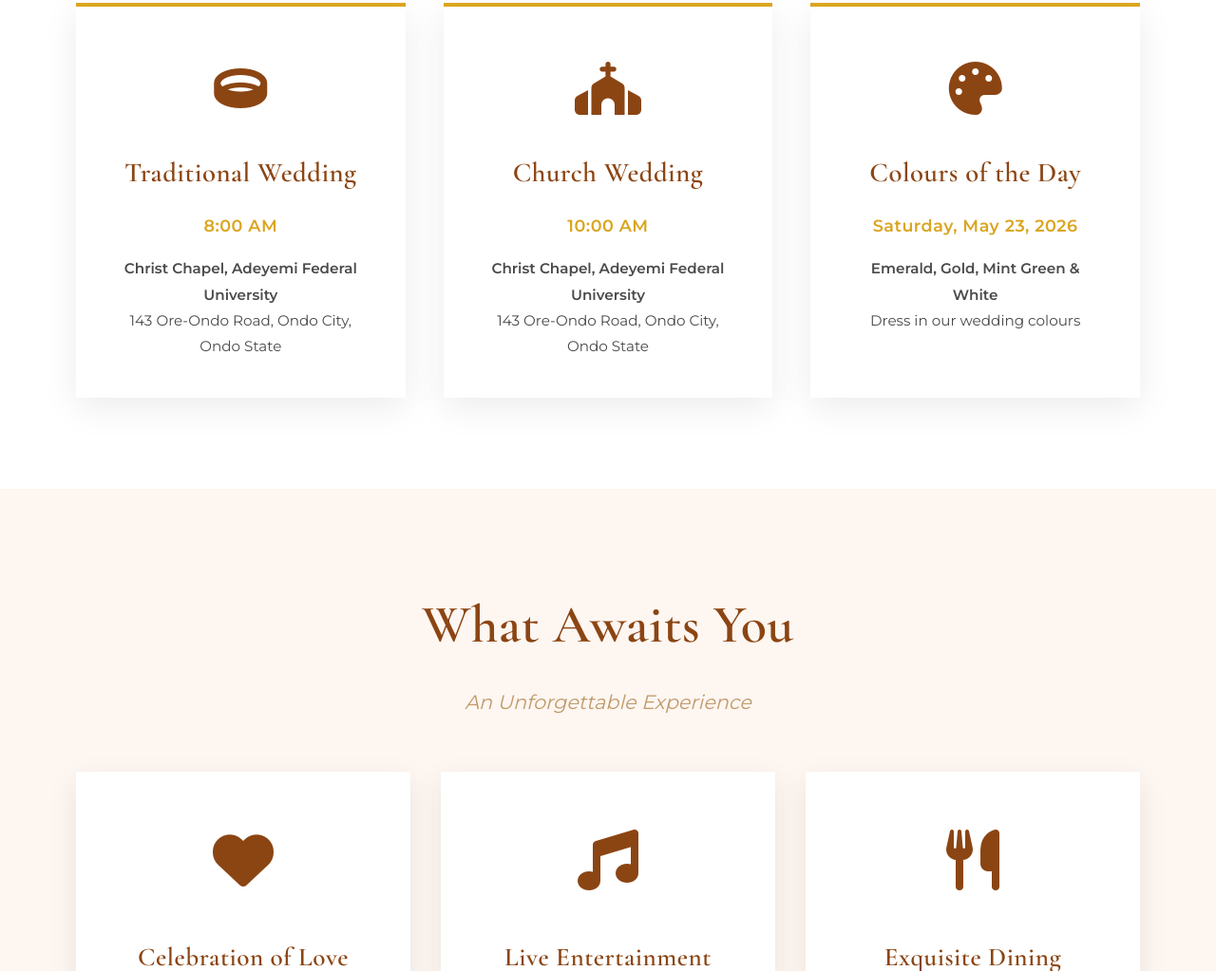
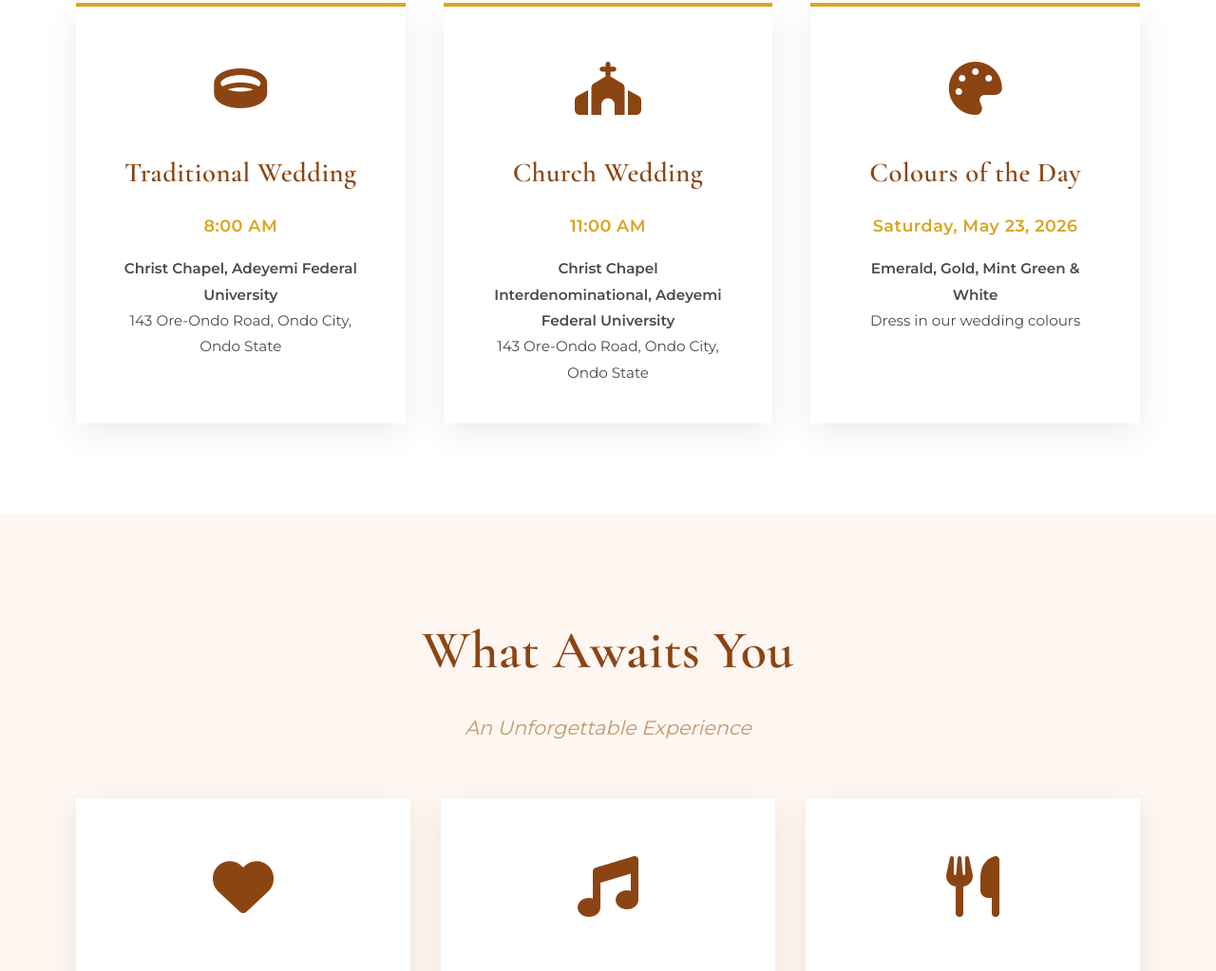
Before and after one commit to adescographics/adakemi2026, a website: page index.html in a window 1280 px wide. Shown: the part 1792-2815 px from the top of the page at 95% size. Drawn offline with nearby package versions, Linux system fonts and the light colour scheme.

Commit message:
edited events section at index.html

```diff
--- a/index.html
+++ b/index.html
@@ -101,9 +101,9 @@
           <div class="event-card">
             <div class="event-icon"><i class="fas fa-church"></i></div>
             <h3>Church Wedding</h3>
-            <div class="time">10:00 AM</div>
+            <div class="time">11:00 AM</div>
             <div class="location">
-              <strong>Christ Chapel, Adeyemi Federal University</strong><br />
+              <strong>Christ Chapel Interdenominational, Adeyemi Federal University</strong><br />
               143 Ore-Ondo Road, Ondo City, Ondo State
             </div>
           </div>
```
